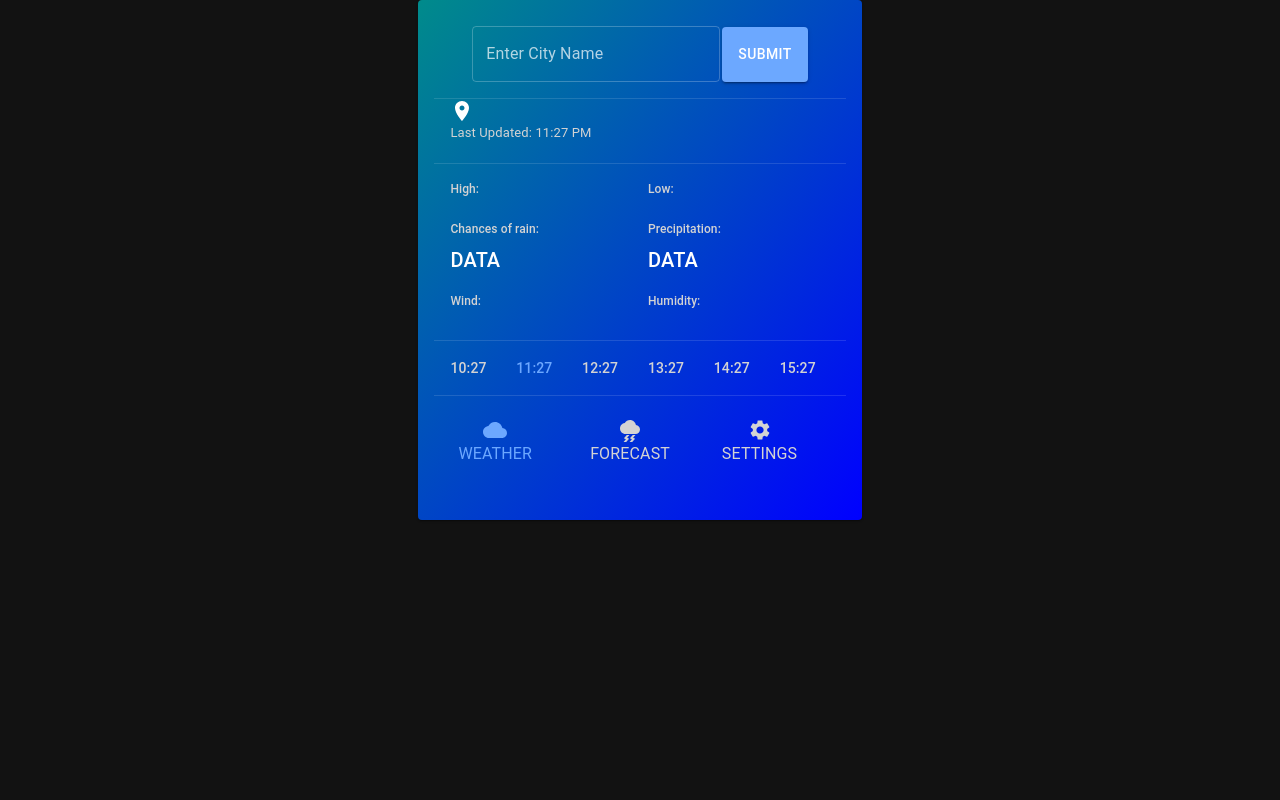
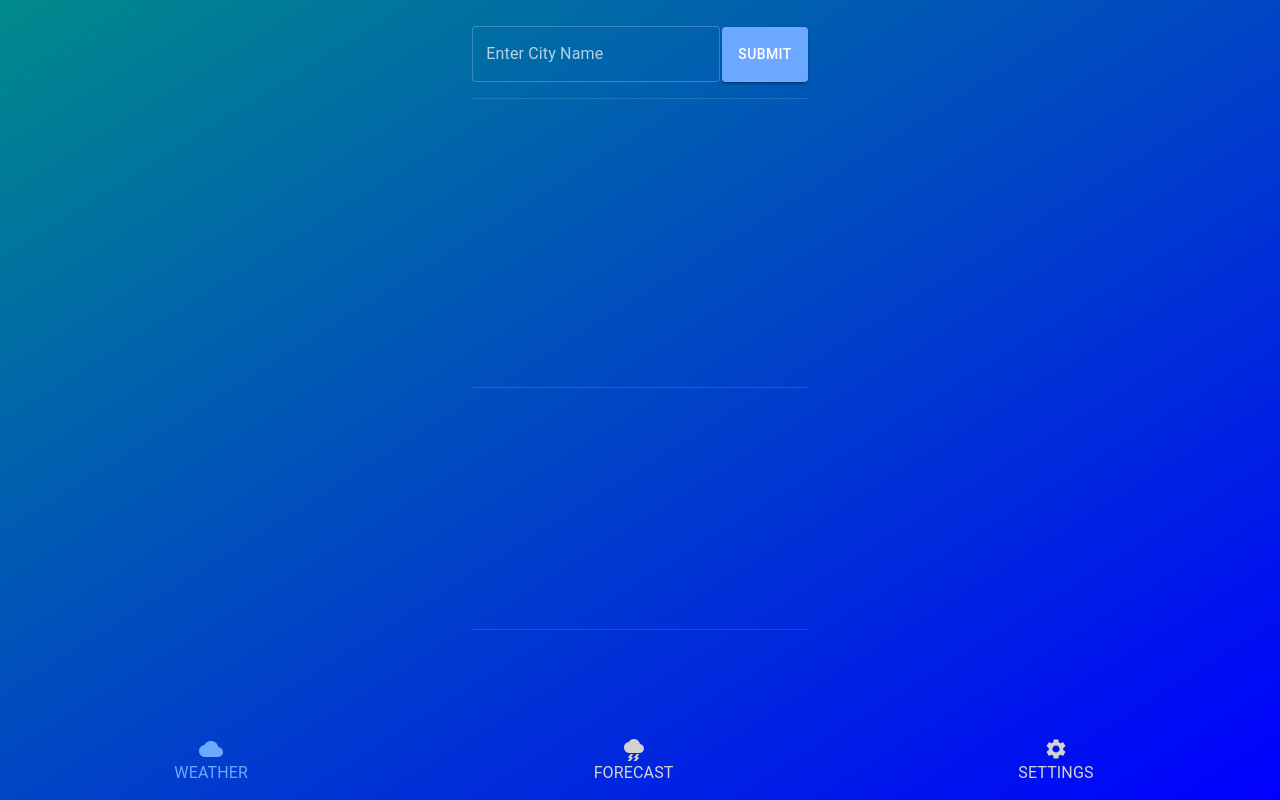
Before and after one commit to askkew/Weather-App, a React (Create React App) app: page / in a window 1280 px wide. Built offline with nearby package versions, Linux system fonts and the light colour scheme.

Commit message:
big changes to UI structure

```diff
--- a/public/index.html
+++ b/public/index.html
@@ -24,7 +24,7 @@
       work correctly both with client-side routing and a non-root public URL.
       Learn how to configure a non-root public URL by running `npm run build`.
     -->
-    <title>React App</title>
+    <title>Askussers</title>
   </head>
   <body>
     <noscript>You need to enable JavaScript to run this app.</noscript>
--- a/src/App.js
+++ b/src/App.js
@@ -1,9 +1,15 @@
 import './App.css';
 import React, {useState, useEffect} from 'react'
 import { ThemeProvider, createTheme } from '@mui/material/styles';
+import { Grid } from '@mui/material'
+import Weatherbutton from './components/buttons/weatherbutton';
+import Settingsbutton from './components/buttons/settingsbutton';
+import Forecastbutton from './components/buttons/forecastbutton';
+import { styled } from '@mui/material';
 import CssBaseline from '@mui/material/CssBaseline';
 import axios from 'axios';
 import Mainpage from './components/mainpage';
+
 
 
 const darkTheme = createTheme({
@@ -30,12 +36,47 @@ const lightTheme = createTheme({
   }
 })
 
+const Footer = styled('div')({
+  width: '100%',
+  bottom: 0,
+  position: 'absolute',
+  display: 'flex !important',
+  flexDirection: 'row',
+  margin: 0,
+  padding: 0,
+  marginBottom: 15,
+});
+
+const FooterButtonContainer = styled('div')({
+  display: 'flex',
+  width: '33%',
+  justifyContent: 'center',
+  padding: 0,
+  margin: 0,
+})
+
 function App() {
 
   return (
     <ThemeProvider theme={darkTheme}>
       <CssBaseline />
-      <Mainpage />
+
+      <div style={{ height: '100vh', background: 'linear-gradient(to right bottom, darkcyan, blue)' }}>
+        <Mainpage />
+
+        <Footer container spacing={2} >
+          <FooterButtonContainer>
+              <Weatherbutton />
+          </FooterButtonContainer>
+          <FooterButtonContainer>
+              <Forecastbutton />
+          </FooterButtonContainer>
+          <FooterButtonContainer>
+              <Settingsbutton />
+          </FooterButtonContainer>
+        </Footer>
+      </div>
+
     </ThemeProvider>
 
   );
--- a/src/components/buttons/forecastbutton/index.js
+++ b/src/components/buttons/forecastbutton/index.js
@@ -5,12 +5,18 @@ import ThunderstormIcon from '@mui/icons-material/Thunderstorm';
 const Forecastbutton = () => {
   return (
     <>
-    <Button sx={{display: 'flex',
-    justifyContent: 'center',
-    flexDirection: 'column', color: 'lightgrey'}}>
-        <ThunderstormIcon fontSize='medium'/>
-        <Typography>Forecast</Typography>
-    </Button>
+      <Button
+        sx={{
+          display: 'flex',
+          justifyContent: 'center',
+          flexDirection: 'column',
+          color: 'lightgrey',
+          alignItems: 'center',
+          padding: 0,
+        }}>
+          <ThunderstormIcon fontSize='medium'/>
+          <Typography>Forecast</Typography>
+      </Button>
     </>
   )
 }
--- a/src/components/buttons/settingsbutton/index.js
+++ b/src/components/buttons/settingsbutton/index.js
@@ -7,7 +7,7 @@ const Settingsbutton = () => {
     <>
     <Button sx={{display: 'flex',
     justifyContent: 'center',
-    flexDirection: 'column', color: 'lightgrey'}}>
+    flexDirection: 'column', color: 'lightgrey', padding: 0,}}>
         <SettingsIcon fontSize='medium'/>
         <Typography>Settings</Typography>
     </Button>
--- a/src/components/buttons/weatherbutton/index.js
+++ b/src/components/buttons/weatherbutton/index.js
@@ -7,7 +7,7 @@ const Weatherbutton = () => {
     <>
     <Button sx={{display: 'flex',
     justifyContent: 'center',
-    flexDirection: 'column', color: 'rgb(108,168,255)'}}>
+    flexDirection: 'column', color: 'rgb(108,168,255)', padding: 0,}}>
         <CloudIcon fontSize='medium'/>
         <Typography>Weather</Typography>
     </Button>
--- a/src/components/mainpage/index.js
+++ b/src/components/mainpage/index.js
@@ -5,6 +5,7 @@ import LocationOnIcon from '@mui/icons-material/LocationOn';
 import Weatherbutton from '../buttons/weatherbutton';
 import Settingsbutton from '../buttons/settingsbutton';
 import Forecastbutton from '../buttons/forecastbutton';
+import AcUnitIcon from '@mui/icons-material/AcUnit';
 import moment from 'moment';
 import axios from 'axios';
 
@@ -27,9 +28,12 @@ const Submitbutton = styled(Button)({
 const Primarycard = styled(Card)({
     paddingTop: 0,
     display: 'flex',
-    justifyContent: 'center',
+    flexDirection: 'column',
+    // justifyContent: 'center',
+    alignItems: 'center',
+    // minHeight: 844,
     // backgroundColor: 'rgb(11,18,47)',
-    background: 'linear-gradient(to right bottom, darkcyan, blue)',
+    background: 'transparent',
 })
 
 const Locationarea = styled(CardContent)({
@@ -37,10 +41,9 @@ const Locationarea = styled(CardContent)({
     justifyContent: 'center',
     paddingTop: 0,
     paddingBottom: 0,
+    minHeight: '89px',
 })
 
-const Grid1 = styled(Grid) ({
-})
 
 const Locationgrid = styled(Grid) ({
     display: 'flex',
@@ -63,17 +66,19 @@ const Conditionbox = styled('div')({
 })
 
 const Forecast = styled(CardContent)({
-
+    //minHeight: '133.39px',
 })
 
 const Temperaturearea = styled(CardContent)({
     paddingTop: 0,
+    minHeight: '211px',
 })
 
 const Weatherdetails = styled(CardContent)({
     display: 'flex',
     justifyContent: 'center',
     flexDirection: 'column',
+    minHeight: '232.56px',
 })
 
 const Fourbox = styled(Typography)({
@@ -90,23 +95,42 @@ const Mainpage = () => {
     const urltwo = `https://api.openweathermap.org/data/3.0/onecall?lat=${data.weather?data.coord?.lat:null}&lon=${data.weather?data.coord?.lon:null}&exclude=hourly,daily&appid=7402bcd03e0b88f6c75855bda3497673`
 
     const handleSearch = () => {
-    axios.get(url).then((response) => {
-        if (response?.data) {
-        console.log({response})
-        setData(response.data)
-        const { name, weather, main, sys, coord} = response.data;
-        const { temp, temp_max, temp_min, clouds } = main;
-        const { country } = sys;
-        const { main : weathermain } = weather[0];
-        }
-    }).then(axios.get(urltwo).then((response) => {
+    axios.get(url)
+        .then((response) => { // first data fetch
 
-    }))
+            const newDataObj = {};
+            let coordinates = {};
+
+            if (response?.data) {
+                console.log({response})
+                const { name, weather, main, sys, coord } = response.data;
+                newDataObj[name] = name;
+                newDataObj[weather] = weather;
+                newDataObj[main] = main;
+                newDataObj[sys] = sys;
+                coordinates = coord;
+            }
+            setData(response.data)
+            return { newDataObj, coordinates };
+        })
+        .then(({ newDataObj, coordinates }) => { // second data fetch
+            console.log({ newDataObj, coordinates })
+            const { lat, lon } = coordinates;
+            //const urltwo = `https://api.openweathermap.org/data/3.0/onecall?lat=${lat ? lat : null}&lon=${lon ? lon : null}&exclude=hourly,daily&appid=f64b214ed3018053fa460454469c6fa9`
+            axios.get(urltwo).then((response2) => {
+                console.log({ response2 })
+            })
+        })
     }
+
+    const cityTemp = data.main?.temp;
+    const locationName = data?.name;
+    const countryName = data?.sys?.country
+    const weatherIcon = data?.weather && data?.weather[0]?.icon ? data?.weather[0]?.icon : <AcUnitIcon />;
 
     return (
     <Grid container justifyContent="center">
-        <Primarycard>
+        <Primarycard elevation={0}>
             <CardContent>
                 <Searcharea>
                     <TextField
@@ -123,116 +147,105 @@ const Mainpage = () => {
                         Submit
                     </Submitbutton>
                 </Searcharea>
-            <Divider sx={{paddingBottom: 2}}></Divider>
+                <Divider sx={{paddingBottom: 2}}></Divider>
                 <Locationarea>
-                    <Grid1 container spacing={2}>
+                    <Grid container spacing={2}>
                         <Locationgrid item xs={9}>
-                            <LocationOnIcon />
-                            <Typography color="lightgrey">{data.name ? <Typography sx={{fontSize: '12px'}}>{data.name},  {data.sys?.country}</Typography> : null}</Typography>
+                            <Typography>{data.main ? <LocationOnIcon /> : null}</Typography>
+                            <Typography color="lightgrey">{locationName ? <Typography sx={{fontSize: '12px'}}>{locationName},  {countryName}</Typography> : null}</Typography>
                         </Locationgrid>
                         <Grid item xs={3}>
-                            <Typography variant="h6">{data.weather ? <img style={{ width: 80, height: 80 }} src={(`http://openweathermap.org/img/wn/${data.weather[0].icon}@2x.png`)}></img> : null}</Typography>
+                            <Typography variant="h6">{data.weather ? <img style={{ width: 80, height: 80 }} src={(`http://openweathermap.org/img/wn/${weatherIcon}@2x.png`)}></img> : null}</Typography>
                             {/* { Number(currentHour) >= 7 && Number(currentHour) <= 19 ? <WbSunnyIcon sx={{transform: 'scale(2)', float: 'right', color: 'goldenrod'}}/> : <NightsStayIcon sx={{transform: 'scale(2)', float: 'right', color: 'rgb(251, 225, 112)'}}/>} */}
                         </Grid>
-                    </Grid1>
+                    </Grid>
                 </Locationarea>
                 <Temperaturearea>
-                    <Grid1 container spacing={2}>
+                    <Grid container spacing={2}>
                         <Weathergrid item xs={7}>
-                            <Typography>{data.main ? <Typography sx={{fontSize: '85px'}}>{Math.round(data.main?.temp)}°</Typography> : null}</Typography>
+                            <Typography>{data.main ? <Typography sx={{fontSize: '85px'}}>{Math.round(cityTemp)}°</Typography> : null}</Typography>
                             <Conditionbox>
-                                {/* <Typography variant="h6">{data.weather ? <img src={(`http://openweathermap.org/img/wn/${data.weather[0].icon}@2x.png`)}></img> : null}</Typography> */}
+                                {/* <Typography variant="h6">{data.weather ? <img src={(`http://openweathermap.org/img/wn/${weatherIcon}@2x.png`)}></img> : null}</Typography> */}
                                 <Typography variant="h6">{data.weather ? <Typography variant="h6">{data.weather[0].main}</Typography> : null}</Typography>
                             </Conditionbox>
-                            <Typography color="lightgrey" sx={{fontSize: "13px"}}>Last Updated: {moment().format('LT')}</Typography>
+                            <Typography>{data.main ? <Typography color="lightgrey" sx={{fontSize: "13px"}}>Last Updated: {moment().format('LT')}</Typography> : null}</Typography>
                         </Weathergrid>
                         <Grid item xs={5}>
                         </Grid>
-                    </Grid1>
+                    </Grid>
                 </Temperaturearea>
                 <Divider sx={{paddingBottom: 0.5}}></Divider>
                 <Weatherdetails>
-                    <Grid1 container spacing={2}>
+                    <Grid container spacing={2}>
                         <Grid item xs={6}>
-                            <Fourbox variant="h6" sx={{fontSize: '12px'}}>High:</Fourbox>
+                            <Fourbox> {data.main ? <Fourbox variant="h6" sx={{fontSize: '12px'}}>High:</Fourbox> : null }</Fourbox>
                             <Typography>{data.main ? <Typography variant="h6">{Math.round(data.main?.temp_max)}°</Typography> : null}</Typography>
                         </Grid>
                         <Grid item xs={6}>
-                            <Fourbox variant="h6" sx={{fontSize: '12px'}}>Low:</Fourbox>
+                            <Fourbox> {data.main ? <Fourbox variant="h6" sx={{fontSize: '12px'}}>Low:</Fourbox> : null }</Fourbox>
                             <Typography>{data.main ? <Typography variant="h6">{Math.round(data.main?.temp_min)}°</Typography> : null}</Typography>
                         </Grid>
                         <Grid item xs={6}>
-                            <Fourbox variant="h6" sx={{fontSize: '12px'}}>Chances of rain:</Fourbox>
-                            <Typography variant="h6">DATA</Typography>
+                            <Fourbox> {data.main ? <Fourbox variant="h6" sx={{fontSize: '12px'}}>Chance of rain:</Fourbox> : null }</Fourbox>
+                            <Typography> {data.main ? <Typography variant="h6">N/A</Typography> : null}</Typography>
                         </Grid>
                         <Grid item xs={6}>
-                            <Fourbox variant="h6" sx={{fontSize: '12px'}}>Precipitation:</Fourbox>
-                            <Typography variant="h6">DATA</Typography>
+                            <Fourbox> {data.main ? <Fourbox variant="h6" sx={{fontSize: '12px'}}>Precipitation:</Fourbox> : null }</Fourbox>
+                            <Typography> {data.main ? <Typography variant="h6">N/A</Typography> : null}</Typography>
                         </Grid>
                         <Grid item xs={6}>
-                            <Fourbox variant="h6" sx={{fontSize: '12px'}}>Wind:</Fourbox>
+                            <Fourbox> {data.main ? <Fourbox variant="h6" sx={{fontSize: '12px'}}>Wind:</Fourbox> : null }</Fourbox>
                             <Typography>{data.main ? <Typography variant="h6">{Math.round(data.wind?.speed)} mph</Typography> : null}</Typography>
                         </Grid>
                         <Grid item xs={6}>
-                            <Fourbox variant="h6" sx={{fontSize: '12px'}}>Humidity:</Fourbox>
+                            <Fourbox> {data.main ? <Fourbox variant="h6" sx={{fontSize: '12px'}}>Humidity:</Fourbox> : null }</Fourbox>
                             <Typography>{data.main ? <Typography variant="h6">{Math.round(data.main?.humidity)}%</Typography> : null}</Typography>
                         </Grid>
-                    </Grid1>
+                    </Grid>
                 </Weatherdetails>
                 <Divider sx={{paddingBottom: 1}}></Divider>
                 <Forecast>
-                    <Grid1 container spacing={2}>
+                    <Grid container spacing={2}>
                         <Grid item xs={2}>
-                            <Fourbox variant="h6" sx={{fontSize: '14px', marginBottom: 0}}>{(moment().format('h') - 1)}:{moment().format('m')}</Fourbox>
-                            <Typography>{data.main ? <Typography variant="h6">{Math.round(data.main?.temp)}°</Typography> : null}</Typography>
-                            <Typography variant="h6">{data.weather ? <img style={{ width: 30, height: 30 }} src={(`http://openweathermap.org/img/wn/${data.weather[0].icon}@2x.png`)}></img> : null}</Typography>
+                            <Fourbox> {data.main ? <Fourbox variant="h6" sx={{fontSize: '14px', marginBottom: 0}}>{(moment().format('h') - 1)} {moment().format('a')}</Fourbox> : null} </Fourbox>
+                            <Typography>{data.main ? <Typography variant="h6">{Math.round(cityTemp)}°</Typography> : null}</Typography>
+                            <Typography variant="h6">{data.weather ? <img style={{ width: 30, height: 30 }} src={(`http://openweathermap.org/img/wn/${weatherIcon}@2x.png`)}></img> : null}</Typography>
                         </Grid>
                         <Grid item xs={2} sx={{color: 'rgb(108,168,255)'}}>
-                            <Fourbox variant="h6" sx={{fontSize: '14px', marginBottom: 0, color: 'rgb(108,168,255)'}}>{moment().format('h')}:{moment().format('m')}</Fourbox>
-                            <Typography>{data.main ? <Typography variant="h6">{Math.round(data.main?.temp)}°</Typography> : null}</Typography>
-                            <Typography variant="h6">{data.weather ? <img style={{ width: 30, height: 30 }} src={(`http://openweathermap.org/img/wn/${data.weather[0].icon}@2x.png`)}></img> : null}</Typography>
+                            <Fourbox> {data.main ? <Fourbox variant="h6" sx={{fontSize: '14px', marginBottom: 0, color: 'rgb(108,168,255)'}}>{moment().format('h')} {moment().format('a')}</Fourbox> : null} </Fourbox>
+                            <Typography>{data.main ? <Typography variant="h6">{Math.round(cityTemp)}°</Typography> : null}</Typography>
+                            <Typography variant="h6">{data.weather ? <img style={{ width: 30, height: 30 }} src={(`http://openweathermap.org/img/wn/${weatherIcon}@2x.png`)}></img> : null}</Typography>
                         </Grid>
                         <Grid item xs={2}>
-                            <Fourbox variant="h6" sx={{fontSize: '14px', marginBottom: 0}}>{Number(moment().format('h'))+ 1}:{moment().format('m')}</Fourbox>
-                            <Typography>{data.main ? <Typography variant="h6">{Math.round(data.main?.temp)}°</Typography> : null}</Typography>
-                            <Typography variant="h6">{data.weather ? <img style={{ width: 30, height: 30 }} src={(`http://openweathermap.org/img/wn/${data.weather[0].icon}@2x.png`)}></img> : null}</Typography>
+                            <Fourbox> {data.main ? <Fourbox variant="h6" sx={{fontSize: '14px', marginBottom: 0}}>{Number(moment().format('h'))+ 1} {moment().format('a')}</Fourbox> : null} </Fourbox>
+                            <Typography>{data.main ? <Typography variant="h6">{Math.round(cityTemp)}°</Typography> : null}</Typography>
+                            <Typography variant="h6">{data.weather ? <img style={{ width: 30, height: 30 }} src={(`http://openweathermap.org/img/wn/${weatherIcon}@2x.png`)}></img> : null}</Typography>
                         </Grid>
                         <Grid item xs={2}>
-                            <Fourbox variant="h6" sx={{fontSize: '14px', marginBottom: 0}}>{Number(moment().format('h'))+ 2}:{moment().format('m')}</Fourbox>
-                            <Typography>{data.main ? <Typography variant="h6">{Math.round(data.main?.temp)}°</Typography> : null}</Typography>
-                            <Typography variant="h6">{data.weather ? <img style={{ width: 30, height: 30 }} src={(`http://openweathermap.org/img/wn/${data.weather[0].icon}@2x.png`)}></img> : null}</Typography>
+                            <Fourbox> {data.main ? <Fourbox variant="h6" sx={{fontSize: '14px', marginBottom: 0}}>{Number(moment().format('h'))+ 2} {moment().format('a')}</Fourbox> : null} </Fourbox>
+                            <Typography>{data.main ? <Typography variant="h6">{Math.round(cityTemp)}°</Typography> : null}</Typography>
+                            <Typography variant="h6">{data.weather ? <img style={{ width: 30, height: 30 }} src={(`http://openweathermap.org/img/wn/${weatherIcon}@2x.png`)}></img> : null}</Typography>
                         </Grid>
                         <Grid item xs={2}>
-                            <Fourbox variant="h6" sx={{fontSize: '14px', marginBottom: 0}}>{Number(moment().format('h'))+ 3}:{moment().format('m')}</Fourbox>
-                            <Typography>{data.main ? <Typography variant="h6">{Math.round(data.main?.temp)}°</Typography> : null}</Typography>
-                            <Typography variant="h6">{data.weather ? <img style={{ width: 30, height: 30 }} src={(`http://openweathermap.org/img/wn/${data.weather[0].icon}@2x.png`)}></img> : null}</Typography>
+                            <Fourbox> {data.main ? <Fourbox variant="h6" sx={{fontSize: '14px', marginBottom: 0}}>{Number(moment().format('h'))+ 3} {moment().format('a')}</Fourbox> : null} </Fourbox>
+                            <Typography>{data.main ? <Typography variant="h6">{Math.round(cityTemp)}°</Typography> : null}</Typography>
+                            <Typography variant="h6">{data.weather ? <img style={{ width: 30, height: 30 }} src={(`http://openweathermap.org/img/wn/${weatherIcon}@2x.png`)}></img> : null}</Typography>
                         </Grid>
                         <Grid item xs={2}>
-                            <Fourbox variant="h6" sx={{fontSize: '14px', marginBottom: 0}}>{Number(moment().format('h'))+ 4}:{moment().format('m')}</Fourbox>
-                            <Typography>{data.main ? <Typography variant="h6">{Math.round(data.main?.temp)}°</Typography> : null}</Typography>
-                            <Typography variant="h6">{data.weather ? <img style={{ width: 30, height: 30 }} src={(`http://openweathermap.org/img/wn/${data.weather[0].icon}@2x.png`)}></img> : null}</Typography>
+                            <Fourbox> {data.main ? <Fourbox variant="h6" sx={{fontSize: '14px', marginBottom: 0}}>{Number(moment().format('h'))+ 4} {moment().format('a')}</Fourbox> : null} </Fourbox>
+                            <Typography>{data.main ? <Typography variant="h6">{Math.round(cityTemp)}°</Typography> : null}</Typography>
+                            <Typography variant="h6">{data.weather ? <img style={{ width: 30, height: 30 }} src={(`http://openweathermap.org/img/wn/${weatherIcon}@2x.png`)}></img> : null}</Typography>
                         </Grid>
-                    </Grid1>
+                    </Grid>
                 </Forecast>
-                <Divider sx={{paddingBottom: 0}}></Divider>
-                <CardContent>
-                    <Grid1 container spacing={2}>
-                        <Grid item xs={4}>
-                            <Weatherbutton />
-                        </Grid>
-                        <Grid item xs={4}>
-                            <Forecastbutton />
-                        </Grid>
-                        <Grid item xs={4}>
-                            <Settingsbutton />
-                        </Grid>
-                    </Grid1>
-                </CardContent>
+
+
 
             </CardContent>
         </Primarycard>
+
         </Grid>
-  )
+    )
 }
 
 export default Mainpage
```
